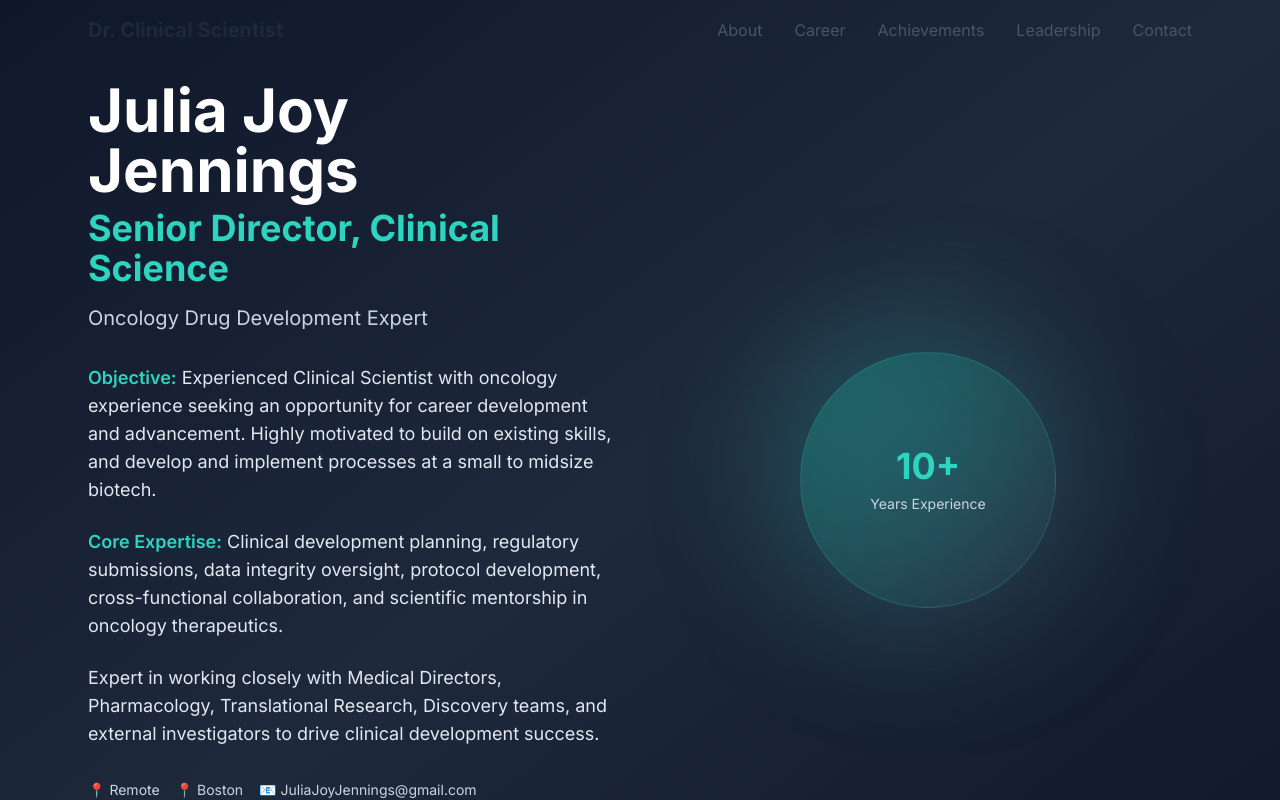
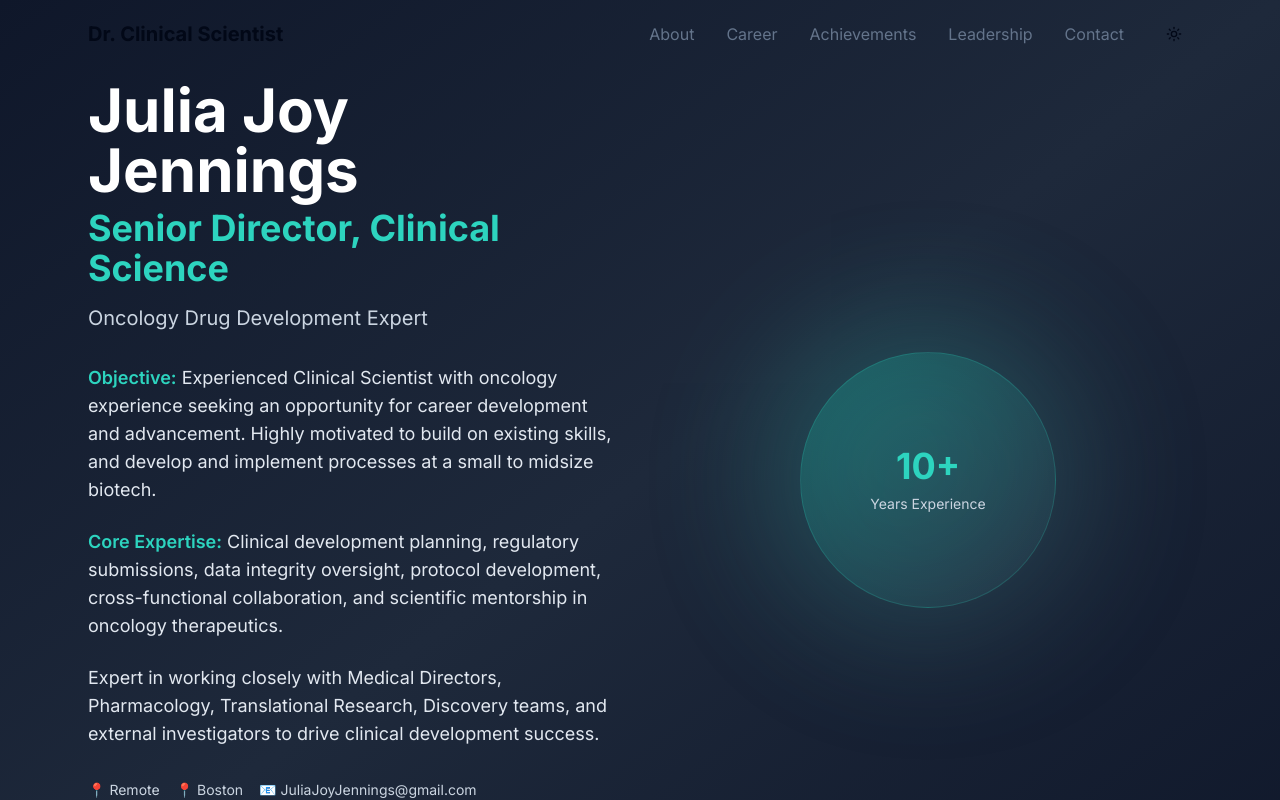
Before and after one commit to JJJennings/JJJennings, a React (Vite) app: page / in a window 1280 px wide. Shown: the top 800 px of the page. Built offline with nearby package versions, Linux system fonts and the light colour scheme.

Commit message:
Add dark mode and toggle
Implement dark mode and add a toggle to the navigation bar.

```diff
--- a/src/App.tsx
+++ b/src/App.tsx
@@ -1,8 +1,10 @@
+
 import { Toaster } from "@/components/ui/toaster";
 import { Toaster as Sonner } from "@/components/ui/sonner";
 import { TooltipProvider } from "@/components/ui/tooltip";
 import { QueryClient, QueryClientProvider } from "@tanstack/react-query";
 import { BrowserRouter, Routes, Route } from "react-router-dom";
+import { ThemeProvider } from "next-themes";
 import Index from "./pages/Index";
 import NotFound from "./pages/NotFound";
 
@@ -10,6 +12,7 @@ const queryClient = new QueryClient();
 
 const App = () => (
   <QueryClientProvider client={queryClient}>
+    <ThemeProvider attribute="class" defaultTheme="light" enableSystem>
       <TooltipProvider>
         <Toaster />
         <Sonner />
@@ -21,6 +24,7 @@ const App = () => (
           </Routes>
         </BrowserRouter>
       </TooltipProvider>
+    </ThemeProvider>
   </QueryClientProvider>
 );
 
--- a/src/components/Navigation.tsx
+++ b/src/components/Navigation.tsx
@@ -1,5 +1,6 @@
 
 import { useState, useEffect } from 'react';
+import ThemeToggle from './ThemeToggle';
 
 const Navigation = () => {
   const [isScrolled, setIsScrolled] = useState(false);
@@ -21,44 +22,45 @@ const Navigation = () => {
 
   return (
     <nav className={`fixed top-0 left-0 right-0 z-50 transition-all duration-300 ${
-      isScrolled ? 'bg-white/95 backdrop-blur-sm shadow-sm' : 'bg-transparent'
+      isScrolled ? 'bg-background/95 backdrop-blur-sm shadow-sm border-b' : 'bg-transparent'
     }`}>
       <div className="max-w-6xl mx-auto px-6 py-4">
         <div className="flex justify-between items-center">
-          <div className="text-xl font-bold text-slate-800">
+          <div className="text-xl font-bold text-foreground">
             Dr. Clinical Scientist
           </div>
-          <div className="hidden md:flex space-x-8">
+          <div className="hidden md:flex items-center space-x-8">
             <button
               onClick={() => scrollToSection('about')}
-              className="text-slate-600 hover:text-teal-600 transition-colors"
+              className="text-muted-foreground hover:text-teal-600 transition-colors"
             >
               About
             </button>
             <button
               onClick={() => scrollToSection('timeline')}
-              className="text-slate-600 hover:text-teal-600 transition-colors"
+              className="text-muted-foreground hover:text-teal-600 transition-colors"
             >
               Career
             </button>
             <button
               onClick={() => scrollToSection('achievements')}
-              className="text-slate-600 hover:text-teal-600 transition-colors"
+              className="text-muted-foreground hover:text-teal-600 transition-colors"
             >
               Achievements
             </button>
             <button
               onClick={() => scrollToSection('leadership')}
-              className="text-slate-600 hover:text-teal-600 transition-colors"
+              className="text-muted-foreground hover:text-teal-600 transition-colors"
             >
               Leadership
             </button>
             <button
               onClick={() => scrollToSection('contact')}
-              className="text-slate-600 hover:text-teal-600 transition-colors"
+              className="text-muted-foreground hover:text-teal-600 transition-colors"
             >
               Contact
             </button>
+            <ThemeToggle />
           </div>
         </div>
       </div>
--- /dev/null
+++ b/src/components/ThemeToggle.tsx
@@ -0,0 +1,33 @@
+
+import { Moon, Sun } from "lucide-react";
+import { useTheme } from "next-themes";
+import { Button } from "@/components/ui/button";
+import { useEffect, useState } from "react";
+
+const ThemeToggle = () => {
+  const { theme, setTheme } = useTheme();
+  const [mounted, setMounted] = useState(false);
+
+  useEffect(() => {
+    setMounted(true);
+  }, []);
+
+  if (!mounted) {
+    return null;
+  }
+
+  return (
+    <Button
+      variant="ghost"
+      size="sm"
+      onClick={() => setTheme(theme === "light" ? "dark" : "light")}
+      className="h-9 w-9 p-0"
+    >
+      <Sun className="h-4 w-4 rotate-0 scale-100 transition-all dark:-rotate-90 dark:scale-0" />
+      <Moon className="absolute h-4 w-4 rotate-90 scale-0 transition-all dark:rotate-0 dark:scale-100" />
+      <span className="sr-only">Toggle theme</span>
+    </Button>
+  );
+};
+
+export default ThemeToggle;
--- a/src/pages/Index.tsx
+++ b/src/pages/Index.tsx
@@ -8,7 +8,7 @@ import Navigation from "@/components/Navigation";
 
 const Index = () => {
   return (
-    <div className="min-h-screen bg-white">
+    <div className="min-h-screen bg-background">
       <Navigation />
       <Hero />
       <CareerTimeline />
```
Lines whose indentation alone changed are shown as unchanged.
